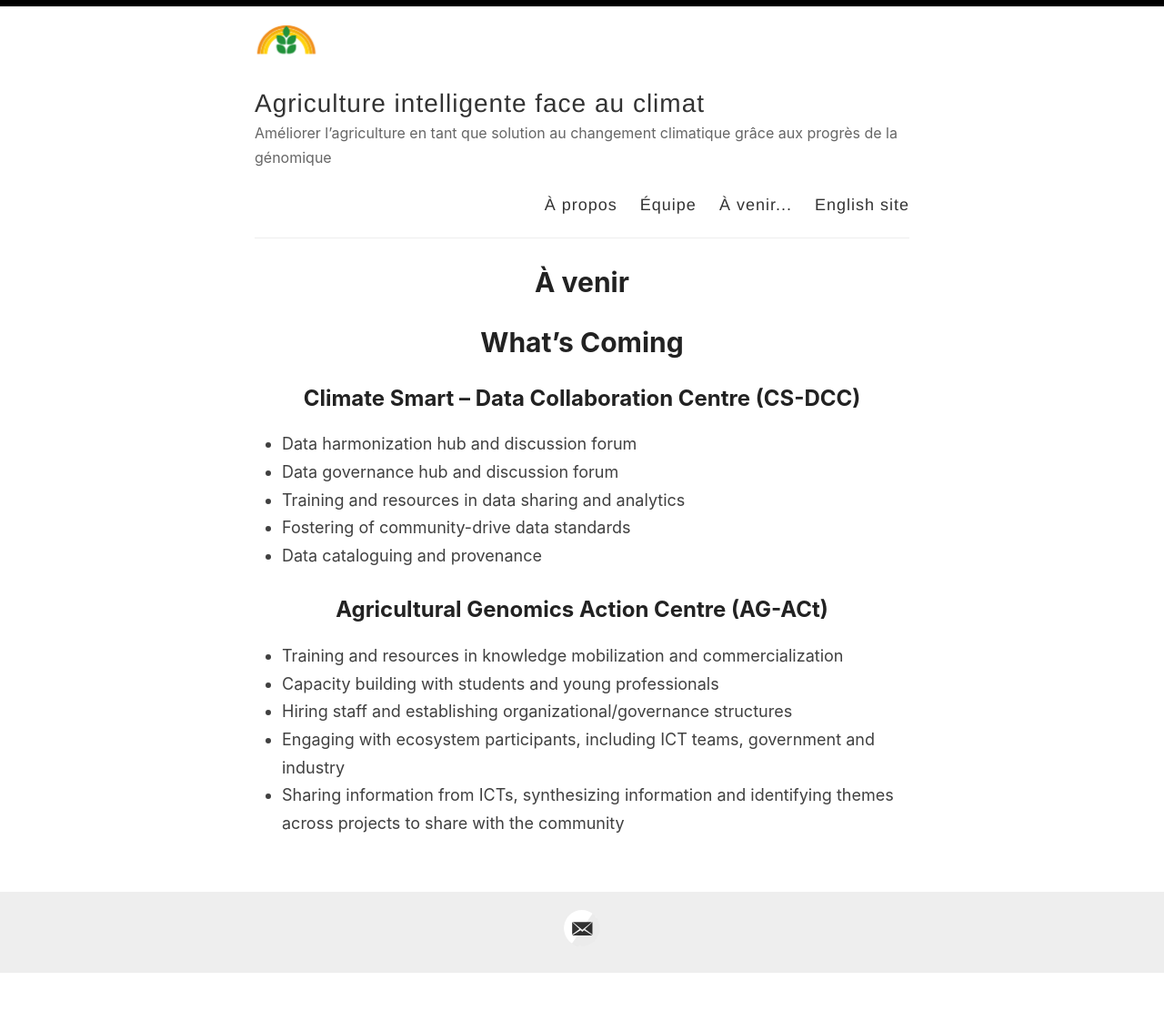
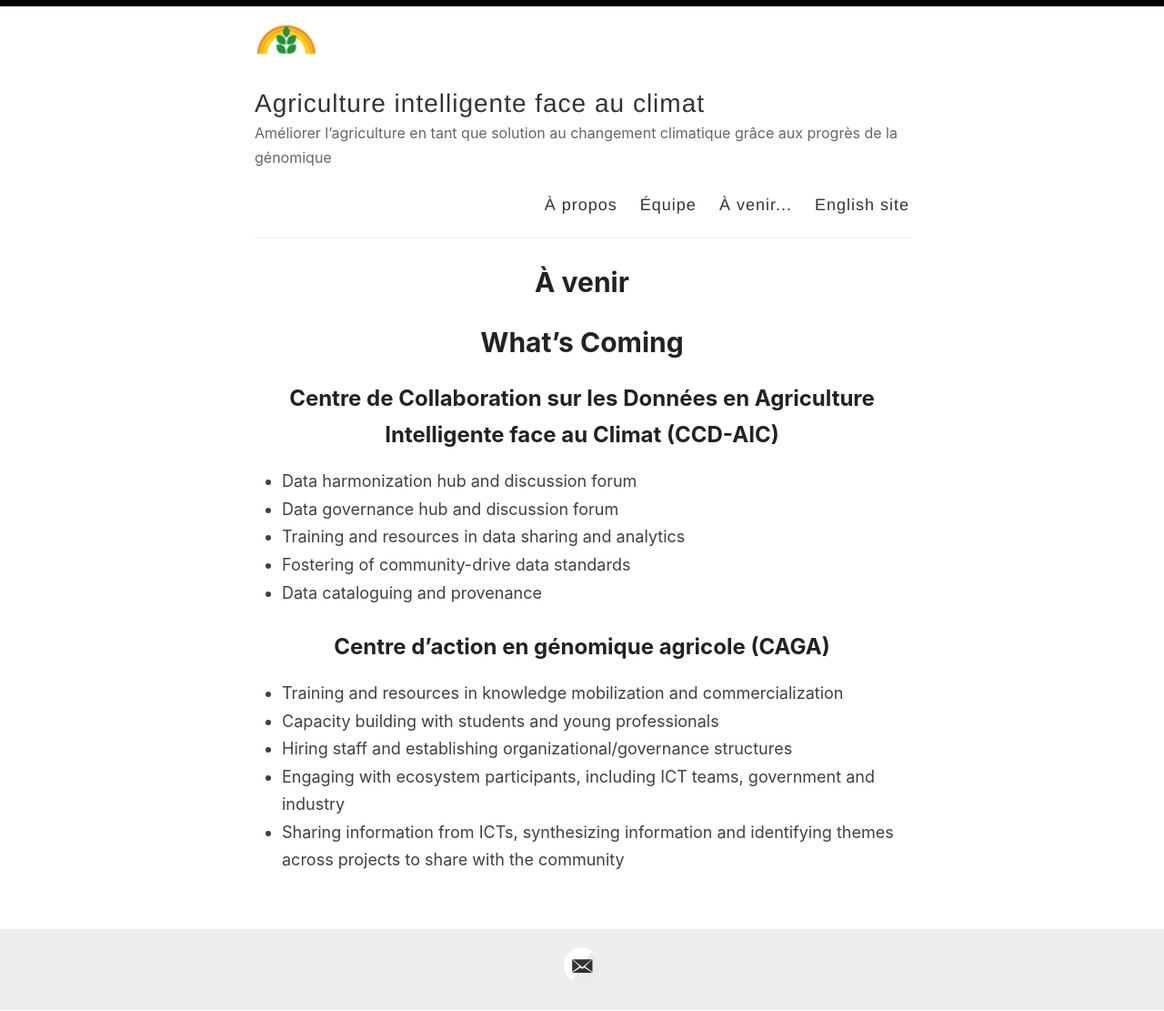
Before and after one commit to ClimateSmartAg/ClimateSmartAg-website-fr, a Jekyll site: the page built from _pages/coming.md, in a window 1280 px wide. Shown: the whole page at 91% size. Built offline with Jekyll 4.4.1, drawn with Linux system fonts in a browser that asks for light colours; before the commit the page ends 1070 px from its top, so only the background shows below that.

Commit message:
Update coming.md

```diff
--- a/_pages/coming.md
+++ b/_pages/coming.md
@@ -6,14 +6,14 @@ permalink: /coming/
 
 # What's Coming
 
-## Climate Smart – Data Collaboration Centre (CS-DCC)
+## Centre de Collaboration sur les Données en Agriculture Intelligente face au Climat (CCD-AIC)
 - Data harmonization hub and discussion forum
 - Data governance hub and discussion forum
 - Training and resources in data sharing and analytics
 - Fostering of community-drive data standards
 - Data cataloguing and provenance
 
-## Agricultural Genomics Action Centre (AG-ACt)
+## Centre d'action en génomique agricole (CAGA)
 - Training and resources in knowledge mobilization and commercialization
 - Capacity building with students and young professionals
 - Hiring staff and establishing organizational/governance structures
```
